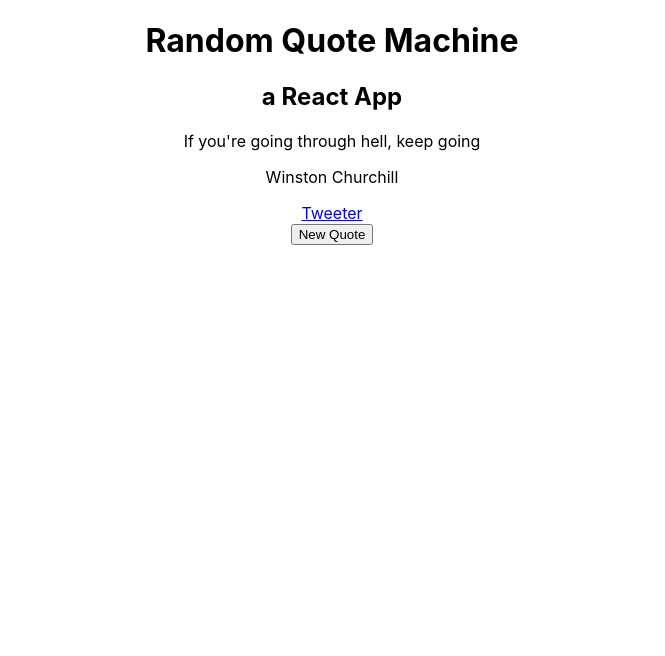
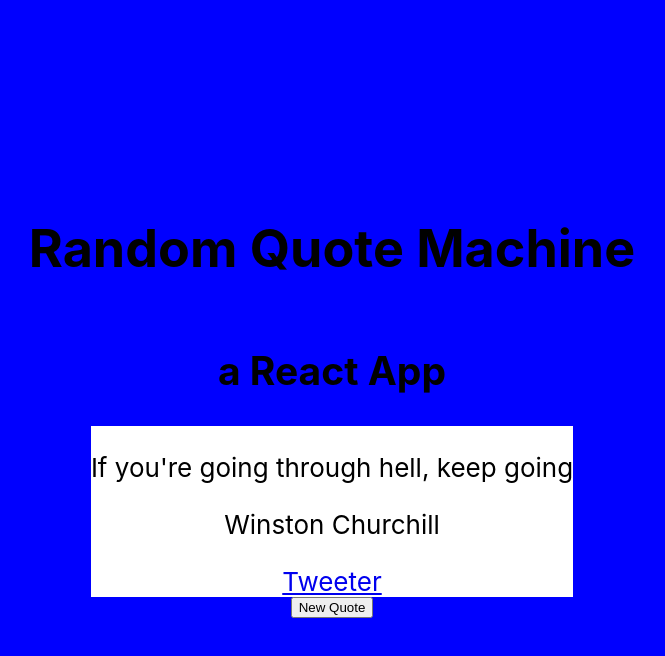
Before and after one commit to DiegoGorgazzi/random-quote-machine, a React (Create React App) app: page / in a window 1280 px wide. Shown: the top 656 px of the page, without its empty margins (308-973 px from the left). Built offline with nearby package versions, Linux system fonts and the light colour scheme.

Commit message:
Create QuoteBox css

```diff
--- a/src/App.css
+++ b/src/App.css
@@ -1,14 +1,10 @@
 .App {
   text-align: center;
-}
-
-.App-header {
-  background-color: #282c34;
+    background-color: blue;
     min-height: 100vh;
     display: flex;
     flex-direction: column;
     align-items: center;
     justify-content: center;
     font-size: calc(10px + 2vmin);
-  color: white;
 }
--- a/src/components/QuoteBox/QuoteBox.css
+++ b/src/components/QuoteBox/QuoteBox.css
@@ -1,5 +1,8 @@
 #quote-box {
-
+  border: white;
+  background-color: white;
+  /*min-height: 100vh;*/
+  font-size: calc(10px + 2vmin);
 }
 
 #text {
--- a/src/components/QuoteBox/QuoteBox.js
+++ b/src/components/QuoteBox/QuoteBox.js
@@ -1,4 +1,5 @@
 import React from "react";
+import "./QuoteBox.css";
 
 const quoteBox = (props) => {
     return (
```
Lines whose indentation alone changed are shown as unchanged.
